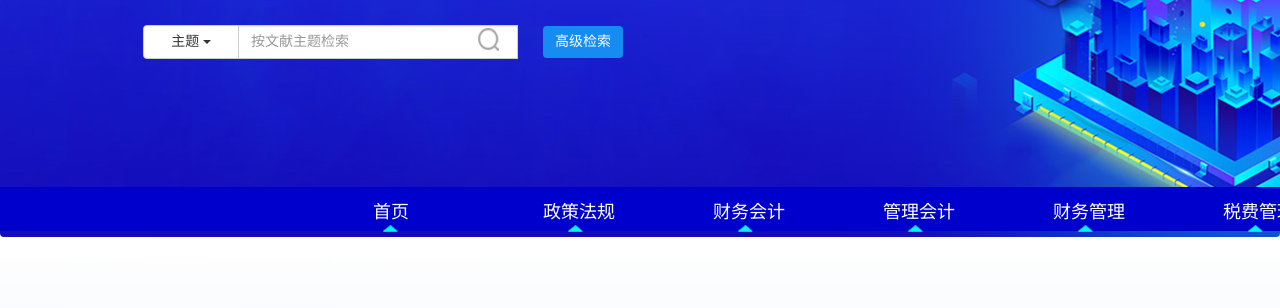
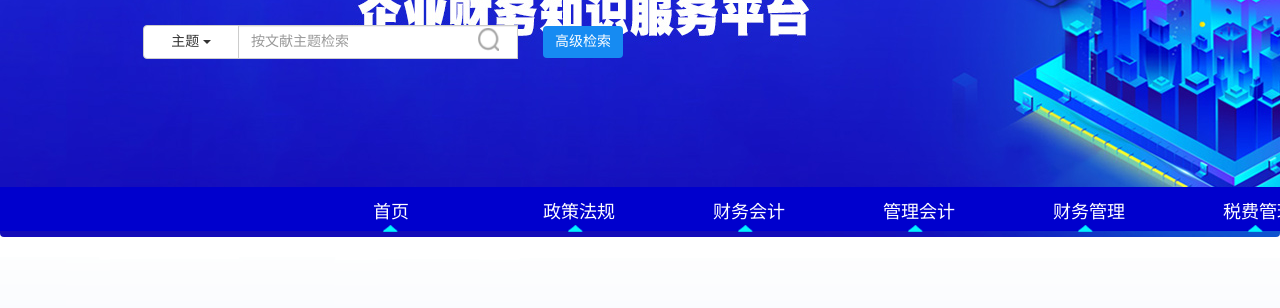
Before and after one commit to Zihengheng/acc-website, a plain HTML site: page index.html in a window 1280 px wide. Shown: the part 157-465 px from the top of the page. Drawn offline with nearby package versions, Linux system fonts and the light colour scheme.

Commit message:
change img

```diff
--- a/css/styles.css
+++ b/css/styles.css
@@ -100,7 +100,7 @@ div.top-header{
 }
 nav.navbar.navbar-default{
 	border:0;
-	background: url("../images1/bg-banner.png") no-repeat;
+	background: url("../images1/bg-banner.jpg") no-repeat;
 	padding-left:0px;
 	padding-right:0px;
 	padding-bottom: 0px;
```
Also changed, not shown: images1/bg-banner.jpg (added), images1/bg-banner.png (deleted), 2 other files.
